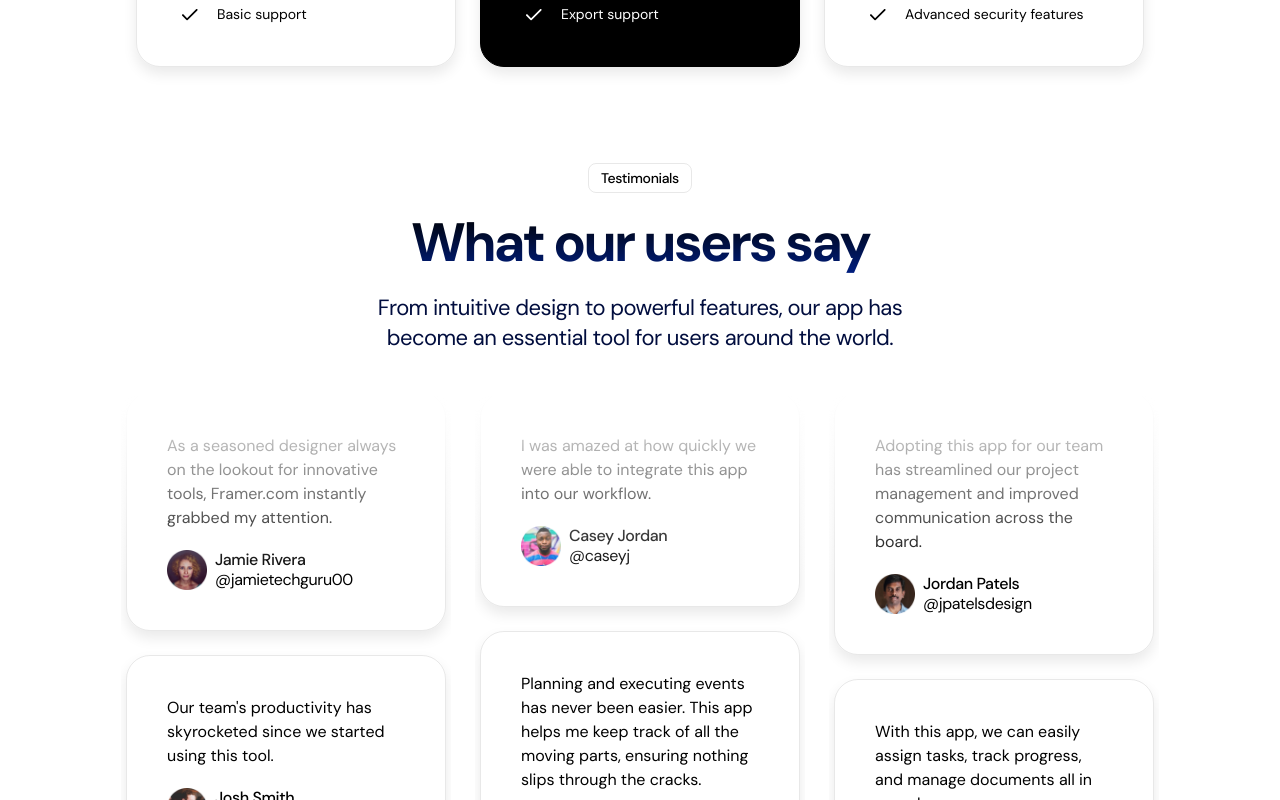
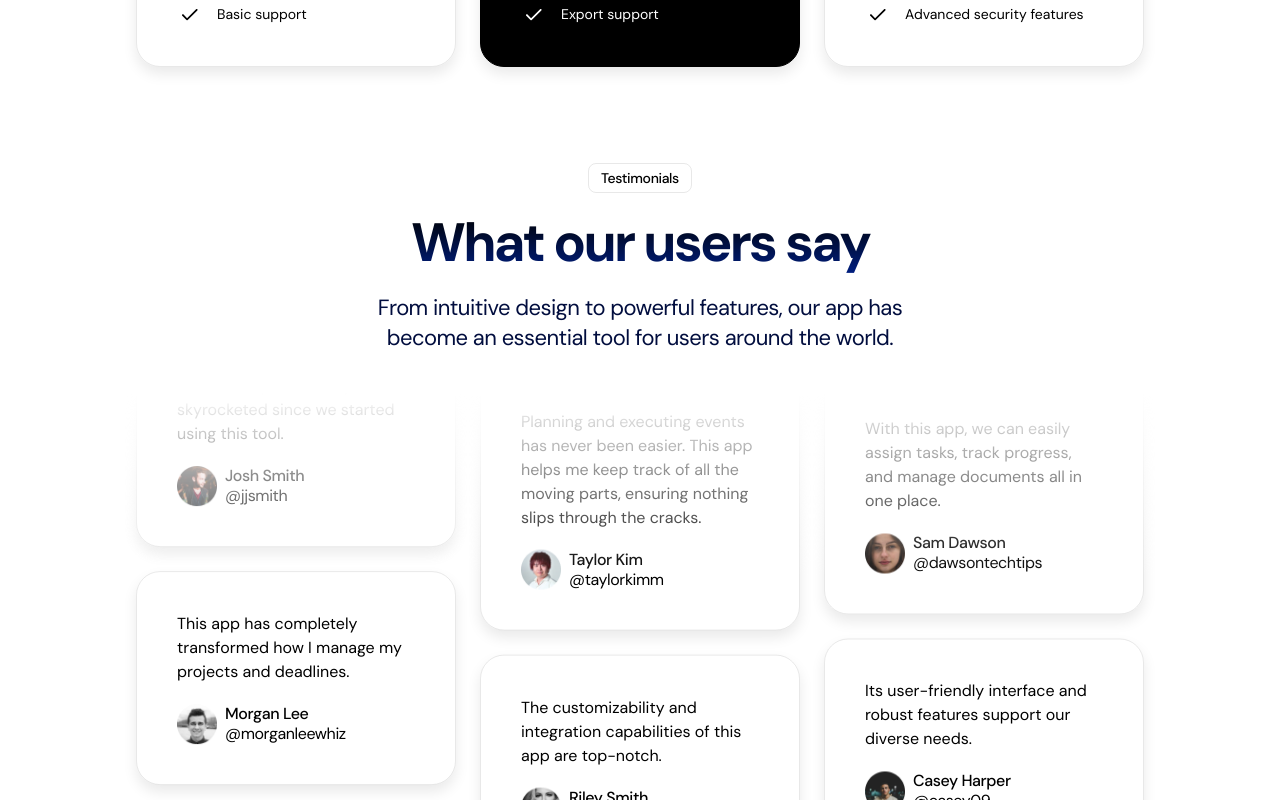
Before and after one commit to bricard-dev/next-saas-landing-page, a Next.js app: page / in a window 1280 px wide. Shown: the part 3100-3900 px from the top of the page. Built offline with nearby package versions, Linux system fonts and the light colour scheme.

Commit message:
Add testimonials animation

```diff
--- a/src/components/testimonial-columns.tsx
+++ b/src/components/testimonial-columns.tsx
@@ -1,26 +1,43 @@
+'use client';
+
 import { Testimonial } from '@/lib/definitions';
-import { twMerge } from 'tailwind-merge';
+import { motion } from 'framer-motion';
+import React from 'react';
 import TestimonialCard from './testimonial-card';
 
 interface TestimonialsColumnProps {
   className?: string;
   testimonials: Testimonial[];
+  duration?: number;
 }
 
 export default function TestimonialsColumn({
   className,
   testimonials,
+  duration,
 }: TestimonialsColumnProps) {
   return (
-    <div
-      className={twMerge(
-        'mt-10 px-[5px] flex flex-col gap-6 [mask-image:linear-gradient(to_bottom,transparent,black_25%,black_75%,transparent)]',
-        className
-      )}
-    >
-      {testimonials.map((testimonial) => (
-        <TestimonialCard key={testimonial.username} {...testimonial} />
-      ))}
+    <div className={className}>
+      <motion.div
+        className="flex flex-col gap-6 pb-6"
+        animate={{
+          translateY: '-50%',
+        }}
+        transition={{
+          duration: duration || 10,
+          repeat: Infinity,
+          ease: 'linear',
+          repeatType: 'loop',
+        }}
+      >
+        {[...new Array(2)].fill(0).map((_, index) => (
+          <React.Fragment key={index}>
+            {testimonials.map((testimonial) => (
+              <TestimonialCard key={testimonial.username} {...testimonial} />
+            ))}
+          </React.Fragment>
+        ))}
+      </motion.div>
     </div>
   );
 }
--- a/src/sections/testimonials.tsx
+++ b/src/sections/testimonials.tsx
@@ -69,7 +69,7 @@
 
 const firstColumn = testimonials.slice(0, 3);
 const secondColumn = testimonials.slice(3, 6);
-const thirdColumn = testimonials.slice(6, 8);
+const thirdColumn = testimonials.slice(6, 9);
 
 export default function Testimonials() {
   return (
@@ -85,15 +85,17 @@
             essential tool for users around the world.
           </p>
         </div>
-        <div className="flex justify-center gap-6">
-          <TestimonialsColumn testimonials={firstColumn} />
+        <div className="flex justify-center gap-6 mt-10 [mask-image:linear-gradient(to_bottom,transparent,black_25%,black_75%,transparent)] max-h-[738px] overflow-hidden">
+          <TestimonialsColumn testimonials={firstColumn} duration={15} />
           <TestimonialsColumn
             testimonials={secondColumn}
             className="max-md:hidden"
+            duration={19}
           />
           <TestimonialsColumn
             testimonials={thirdColumn}
             className="max-lg:hidden"
+            duration={17}
           />
         </div>
       </div>
```
